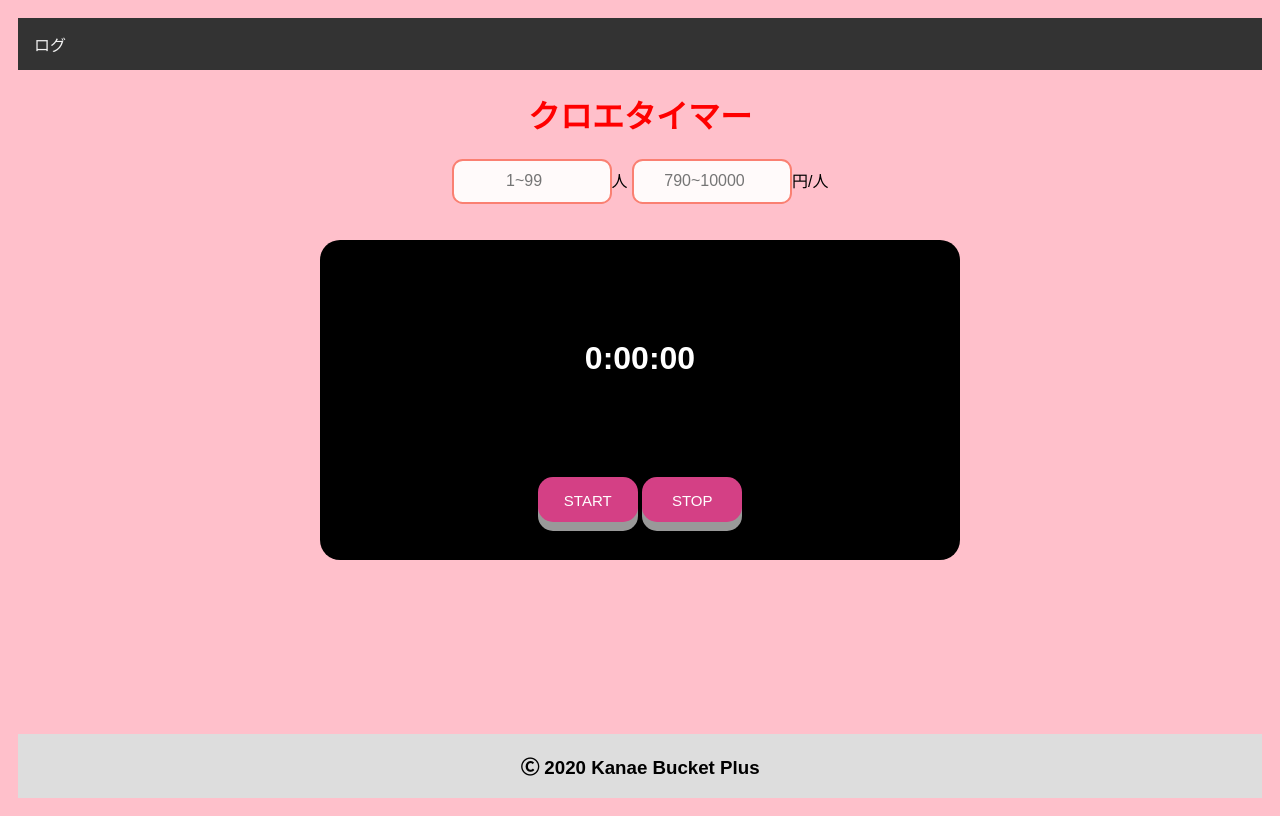
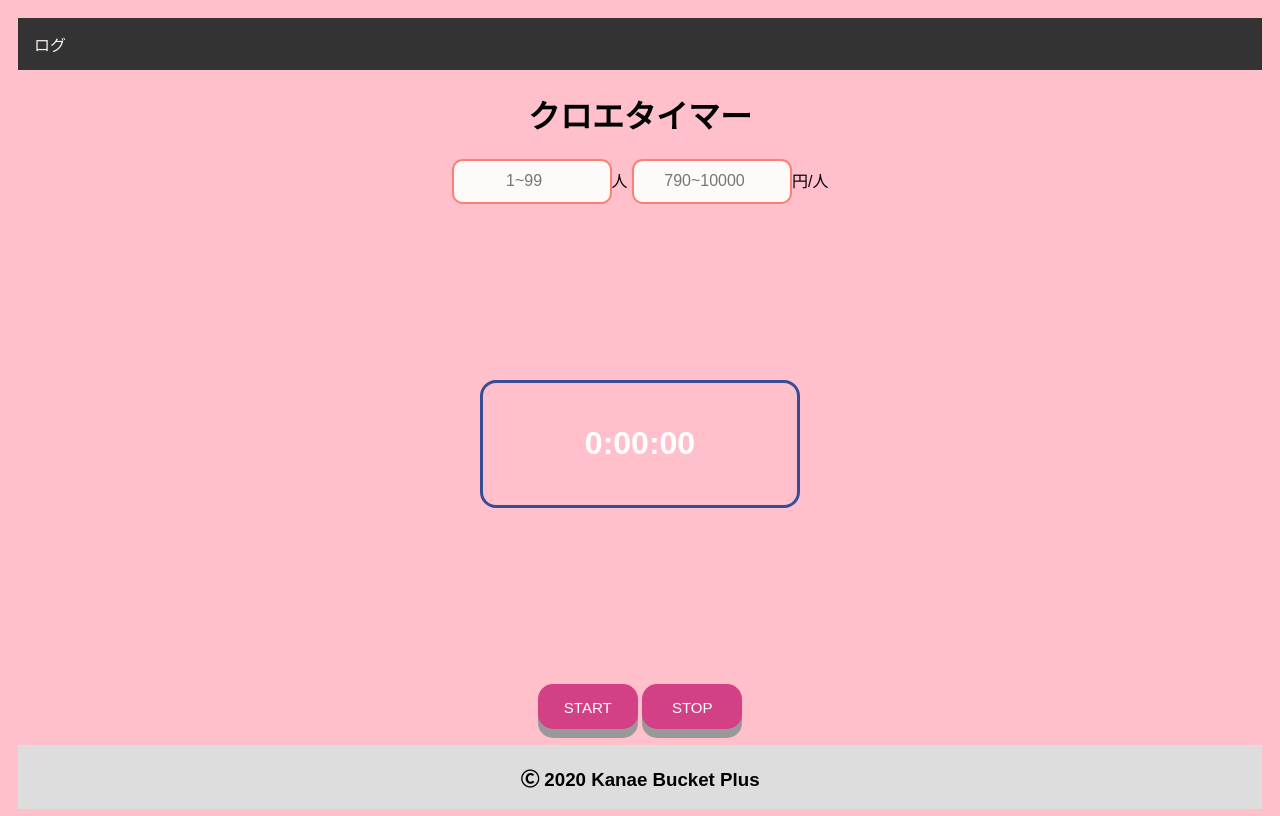
Before and after one commit to zakanwang/GMKRKapp, a PHP site: page / in a window 1280 px wide. Run offline with PHP 8.4, Linux system fonts and the light colour scheme.

Commit message:
clock design

```diff
--- a/css/style.css
+++ b/css/style.css
@@ -58,24 +58,43 @@ body, #wrapper{
 
 .clock{
     text-align: center; /*让div内部文字居中*/
-    background-color: #fff;
     border-radius: 20px;
     width: 50%;
-    height: 20em;
+    height: 30em;
     margin: auto;
-    position: absolute;
-    top: 0;
-    left: 0;
-    right: 0;
-    bottom: 0;
-    background-color: black;
+
+    display: -moz-box;/*兼容Firefox*/
+    display: -webkit-box;/*兼容FSafari、Chrome*/
+
+    -moz-box-align: center;/*兼容Firefox*/
+    -webkit-box-align: center;/*兼容FSafari、Chrome */
+
+    -moz-box-pack: center;/*兼容Firefox*/
+    -webkit-box-pack: center;/*兼容FSafari、Chrome */
+}
+
+.clock h1{
+    height: 4em;
+    width: 10em;
+    color: #364e96;/*文字色*/
+    border: solid 3px #364e96;/*線色*/
+    padding: 0.5em;/*文字周りの余白*/
+    border-radius: 0.5em;/*角丸*/
+
+    display: -moz-box;/*兼容Firefox*/
+    display: -webkit-box;/*兼容FSafari、Chrome*/
+
+    -moz-box-align: center;/*兼容Firefox*/
+    -webkit-box-align: center;/*兼容FSafari、Chrome */
+
+    -moz-box-pack: center;/*兼容Firefox*/
+    -webkit-box-pack: center;/*兼容FSafari、Chrome */
+}
+/* button */
+.botton{
+    margin: auto;
 
 }
-
-h1{
-    color: red;
-}
-
 .myButton {
   display: inline-block;
   width:100px;
--- a/index.html
+++ b/index.html
@@ -29,9 +29,11 @@
     <div class="clock">
 
         <h1 id="timerLabel">0:00:00</h1>
+
+    </div>
+    <div class="botton">
         <input type="button" class="myButton" onclick="start()" value="START" id="startBtn">
         <input type="button" class="myButton" onclick="stop()" value="STOP">
-        <p></p>
     </div>
 <P></P>
 </div>
```
